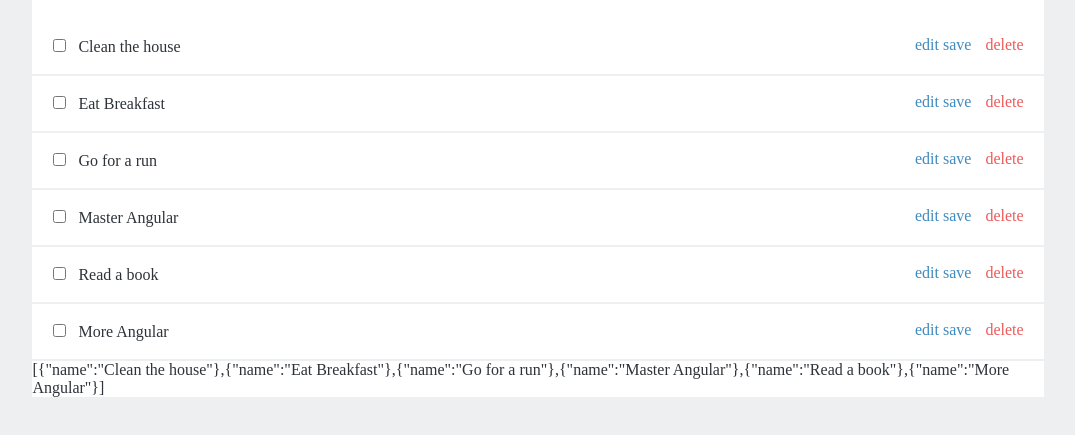
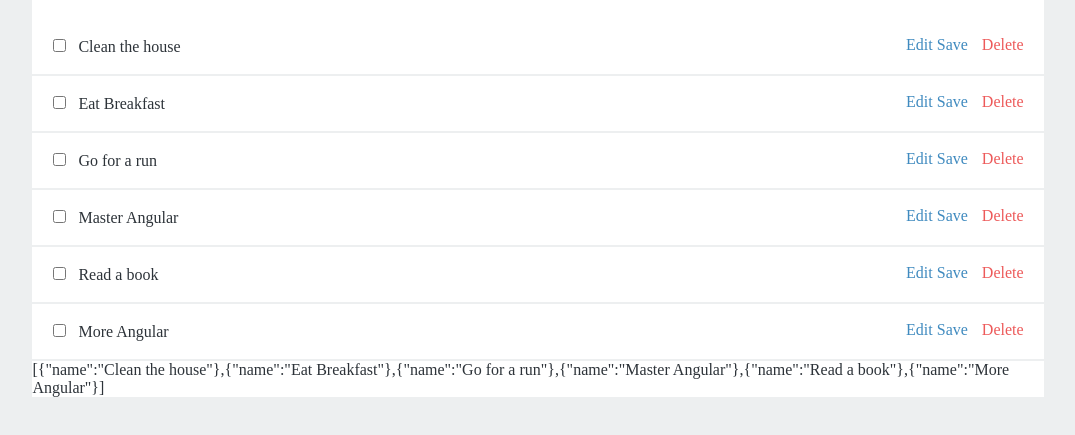
Before and after one commit to anthony-ware/ToDo-App, a plain HTML site: page index.html in a window 1280 px wide. Shown: the part 181-616 px from the top of the page, without its empty margins (102-1177 px from the left). Drawn offline with nearby package versions, Linux system fonts and the light colour scheme.

Commit message:
fixes buttons

```diff
--- a/index.html
+++ b/index.html
@@ -14,9 +14,9 @@
 				<label ng-hide='editing'>{{task.name}}</label>
 				<input ng-blur= 'editing=false;' ng-show='editing' class="editing-label"  ng-model='task.name' type="text">
 				<div class="actions">
-					<a href="" ng-click='editing=!editing'>edit</a>
-					<a href="" ng-click=work()>save</a>
-					<a href="" class="delete">delete</a>
+					<a href="" ng-click='editing=!editing'>Edit</a>
+					<a href="" ng-click=work()>Save</a>
+					<a href="" class="delete">Delete</a>
 				</div>
 			</div>
 			{{tasks}}
```
